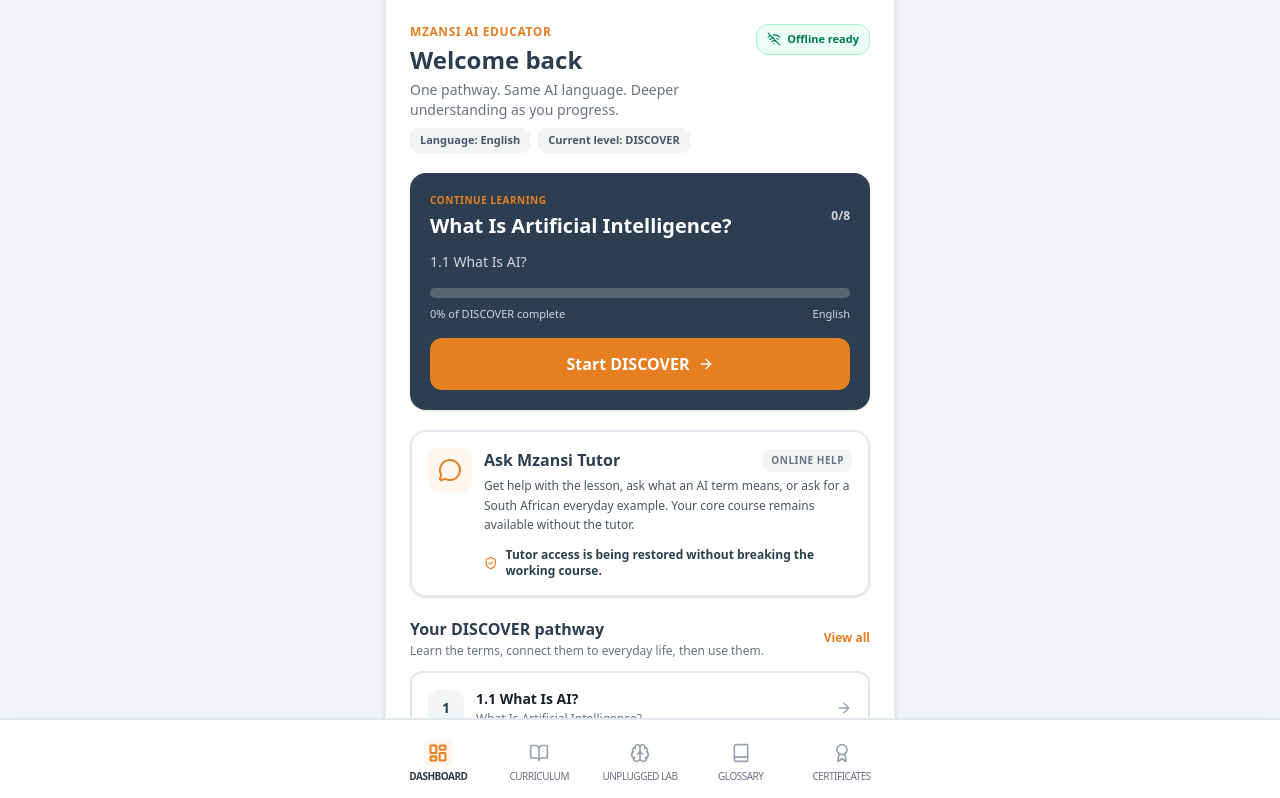
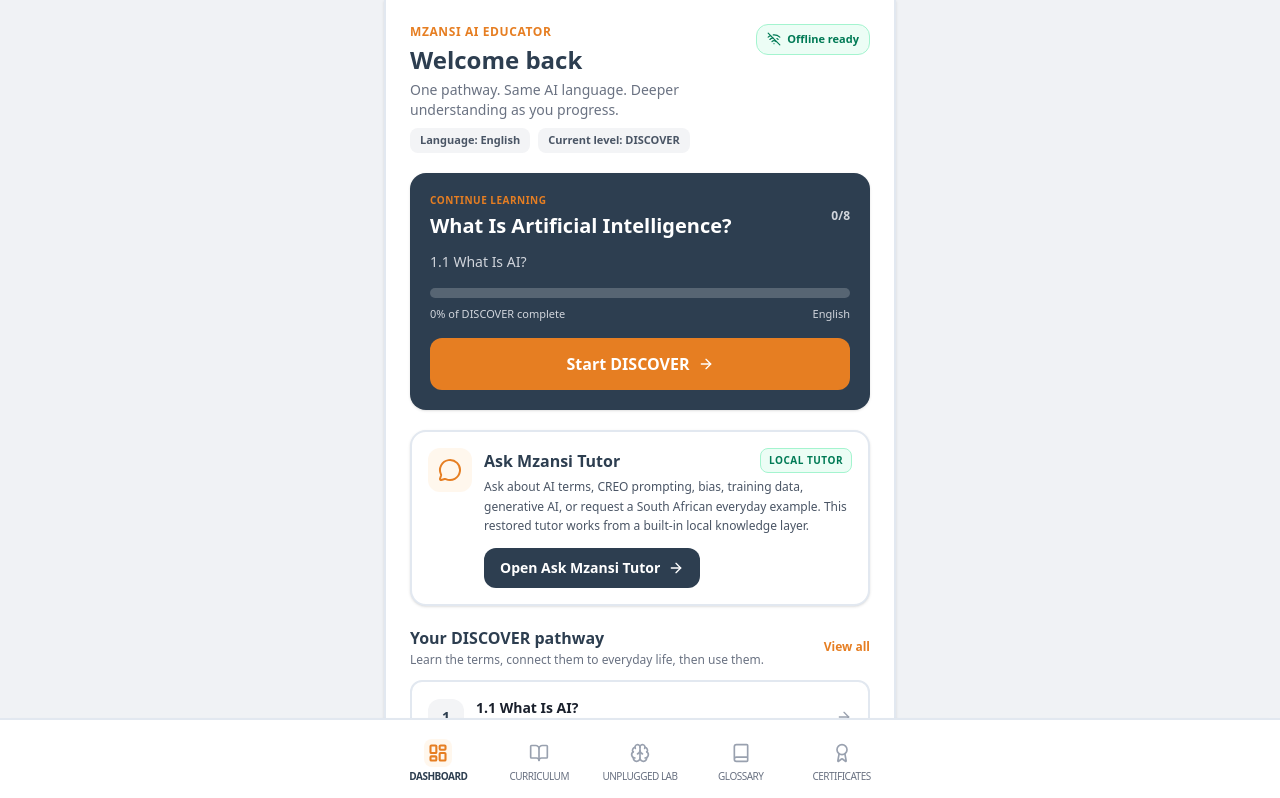
Before and after one commit to marcdiedricks/mzansi-ai-educator, a React (Vite) app: page /mzansi-ai-educator/home in a window 1280 px wide. Shown: the top 798 px of the page. Built offline with nearby package versions, Linux system fonts and the light colour scheme.

Commit message:
TUTOR-01: make Ask Mzansi Tutor live from dashboard

```diff
--- a/src/pages/Home.tsx
+++ b/src/pages/Home.tsx
@@ -101,15 +101,18 @@ export function Home() {
           <div className="flex-1 min-w-0">
             <div className="flex items-center justify-between gap-2">
               <h2 className="text-base font-bold text-[#2D3E50]">Ask Mzansi Tutor</h2>
-              <span className="text-[10px] font-bold uppercase tracking-wider text-gray-500 bg-gray-100 rounded-lg px-2 py-1">Online help</span>
+              <span className="text-[10px] font-bold uppercase tracking-wider text-emerald-700 bg-emerald-50 border border-emerald-200 rounded-lg px-2 py-1">Local tutor</span>
             </div>
             <p className="text-xs text-gray-600 leading-relaxed mt-1">
-              Get help with the lesson, ask what an AI term means, or ask for a South African everyday example. Your core course remains available without the tutor.
+              Ask about AI terms, CREO prompting, bias, training data, generative AI, or request a South African everyday example. This restored tutor works from a built-in local knowledge layer.
             </p>
-            <div className="mt-3 flex items-center gap-2 text-xs font-bold text-[#2D3E50]">
-              <ShieldCheck className="w-4 h-4 text-[#E67E22]" />
-              Tutor access is being restored without breaking the working course.
-            </div>
+            <button
+              onClick={() => navigate('/tutor')}
+              className="mt-3 inline-flex items-center gap-2 bg-[#2D3E50] hover:bg-slate-700 text-white text-sm font-bold py-2.5 px-4 rounded-xl transition-colors"
+            >
+              Open Ask Mzansi Tutor
+              <ArrowRight className="w-4 h-4" />
+            </button>
           </div>
         </div>
       </section>
```
